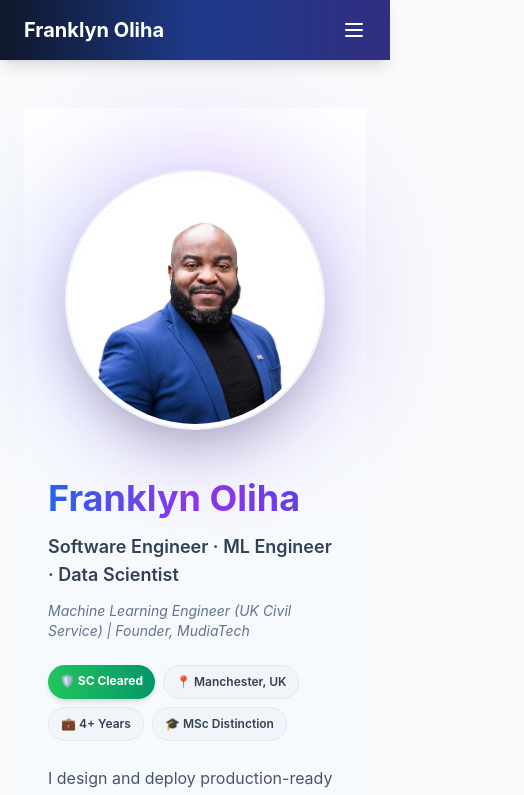
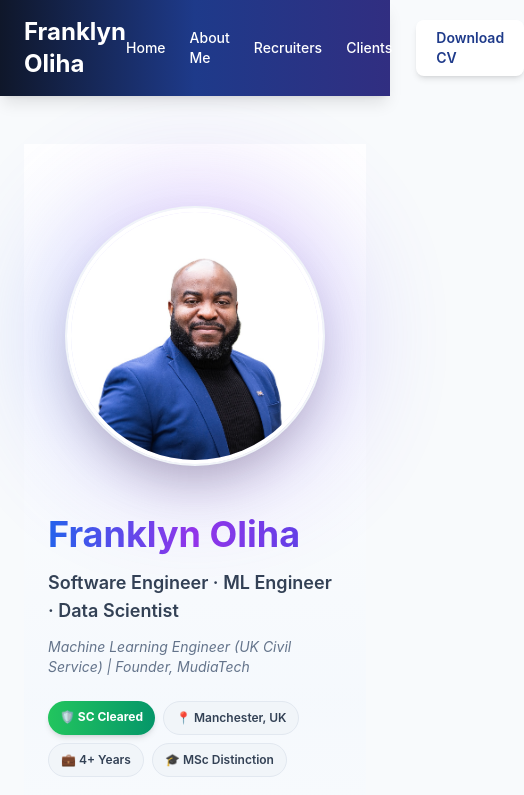
Before and after one commit to Franklyn-SWE/franklyn-portfolio, a React (Vite) app: page / in a window 390 px wide. Shown: the top 795 px of the page, 524 px wide, since content can reach past the window. Built offline with nearby package versions, Linux system fonts and the light colour scheme.

Commit message:
Revert "Add mobile-friendly responsive navbar with hamburger menu and update README"
This reverts commit 569db82e1f951e798a1d8b057276538f5943ec13.

```diff
--- a/src/components/Navbar.jsx
+++ b/src/components/Navbar.jsx
@@ -1,22 +1,16 @@
 import { Link } from "react-router-dom";
-import { useState } from "react";
 
 export default function Navbar() {
-  const [isMenuOpen, setIsMenuOpen] = useState(false);
-
   return (
     <nav className="bg-gradient-to-r from-slate-900 via-blue-900 to-indigo-900 shadow-lg sticky top-0 z-50 backdrop-blur-sm">
-      <div className="max-w-6xl mx-auto px-6 py-4">
-        <div className="flex justify-between items-center">
+      <div className="max-w-6xl mx-auto px-6 py-4 flex justify-between items-center">
         <Link
           to="/"
-            className="font-bold text-xl md:text-2xl text-white hover:text-blue-300 transition-colors"
+          className="font-bold text-2xl text-white hover:text-blue-300 transition-colors"
         >
           Franklyn Oliha<span className="text-blue-400"></span>
         </Link>
-
-          {/* Desktop Menu */}
-          <div className="hidden md:flex gap-6 text-sm items-center">
+        <div className="flex gap-6 text-sm items-center">
           <Link
             to="/"
             className="text-white hover:text-blue-300 transition-colors font-medium"
@@ -49,78 +43,6 @@ export default function Navbar() {
             Download CV
           </a>
         </div>
-
-          {/* Mobile Menu Button */}
-          <button
-            onClick={() => setIsMenuOpen(!isMenuOpen)}
-            className="md:hidden text-white focus:outline-none"
-            aria-label="Toggle menu"
-          >
-            <svg
-              className="w-6 h-6"
-              fill="none"
-              stroke="currentColor"
-              viewBox="0 0 24 24"
-            >
-              {isMenuOpen ? (
-                <path
-                  strokeLinecap="round"
-                  strokeLinejoin="round"
-                  strokeWidth={2}
-                  d="M6 18L18 6M6 6l12 12"
-                />
-              ) : (
-                <path
-                  strokeLinecap="round"
-                  strokeLinejoin="round"
-                  strokeWidth={2}
-                  d="M4 6h16M4 12h16M4 18h16"
-                />
-              )}
-            </svg>
-          </button>
-        </div>
-
-        {/* Mobile Menu */}
-        {isMenuOpen && (
-          <div className="md:hidden mt-4 pb-4 space-y-3">
-            <Link
-              to="/"
-              onClick={() => setIsMenuOpen(false)}
-              className="block text-white hover:text-blue-300 transition-colors font-medium py-2"
-            >
-              Home
-            </Link>
-            <Link
-              to="/about"
-              onClick={() => setIsMenuOpen(false)}
-              className="block text-white hover:text-blue-300 transition-colors font-medium py-2"
-            >
-              About Me
-            </Link>
-            <Link
-              to="/recruiters"
-              onClick={() => setIsMenuOpen(false)}
-              className="block text-white hover:text-blue-300 transition-colors font-medium py-2"
-            >
-              Recruiters
-            </Link>
-            <Link
-              to="/clients"
-              onClick={() => setIsMenuOpen(false)}
-              className="block text-white hover:text-blue-300 transition-colors font-medium py-2"
-            >
-              Clients
-            </Link>
-            <a
-              href="/Franklyn_Oliha_Data_Scientist_Machine_Learning_Engineer_CV.pdf"
-              download
-              className="block bg-white text-blue-900 px-5 py-2 rounded-lg font-semibold hover:bg-blue-100 transition-all shadow-md text-center"
-            >
-              Download CV
-            </a>
-          </div>
-        )}
       </div>
     </nav>
   );
```
Also changed, not shown: 1 other file (tests, documents, lock files or other folders). Lines whose indentation alone changed are shown as unchanged.
